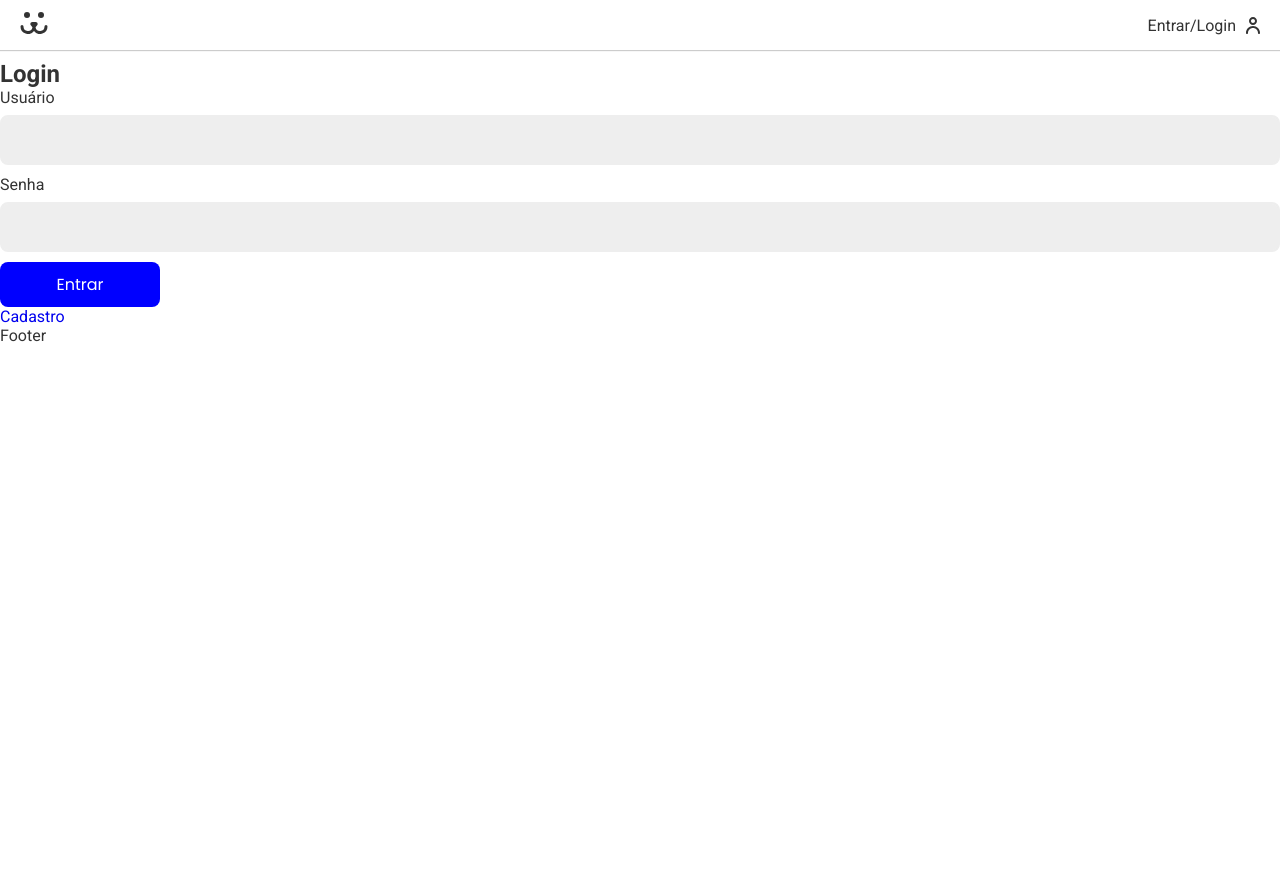
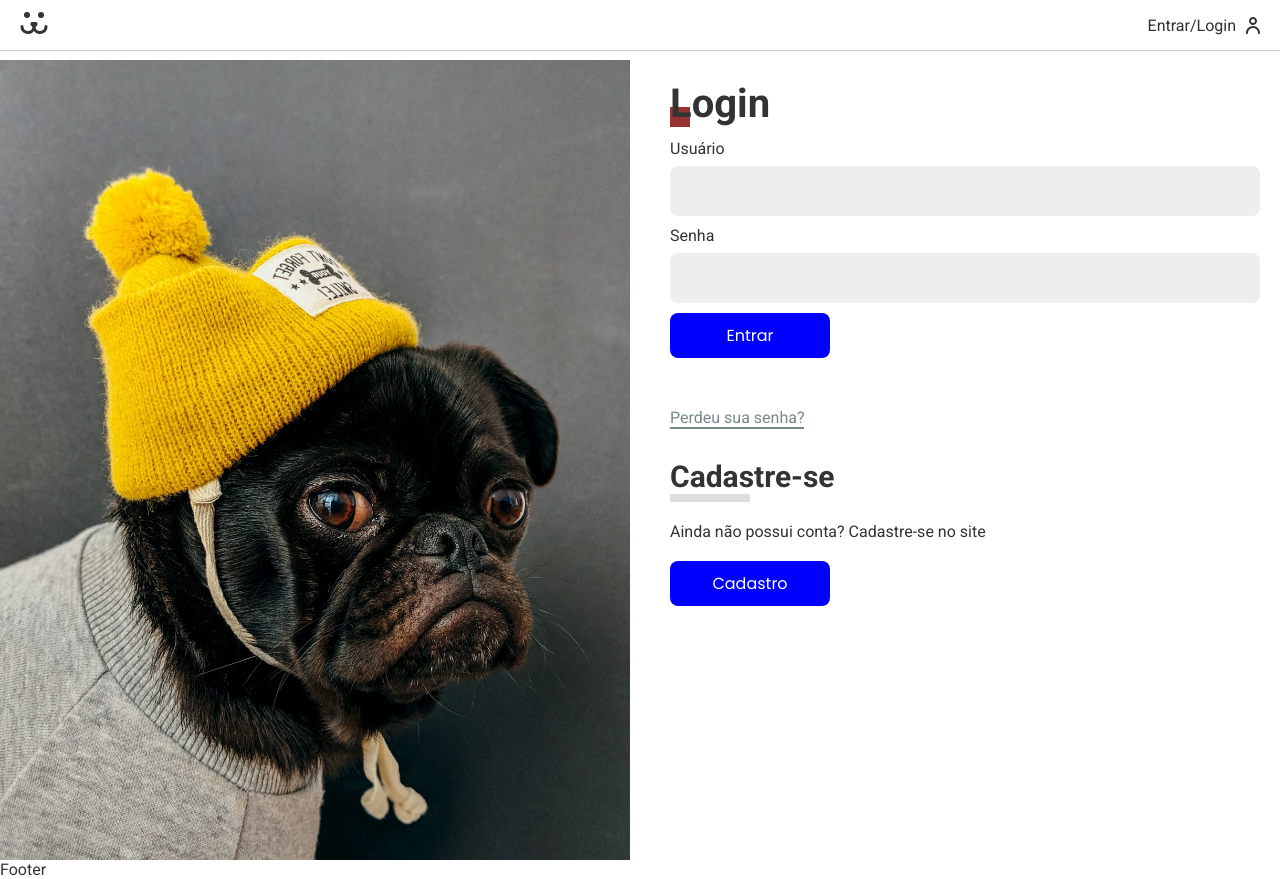
Before and after one commit to laecio22/projeto-dogs, a React (Vite) app in the folder projetoDogs/: page /login in a window 1280 px wide. Before the commit the page ends 800 px from the top, so only its background shows below. Built offline with nearby package versions, Linux system fonts and the light colour scheme.

Commit message:
style:finalização  estilização  componente de  login

```diff
--- a/projetoDogs/src/components/Login/Login.tsx
+++ b/projetoDogs/src/components/Login/Login.tsx
@@ -5,13 +5,14 @@ import LoginForgetPassword from "./LoginForgetPassword/LoginForgetPassword"
 import LoginResetPassword from "./LoginResetPassword/LoginResetPassword"
 import { useContext } from "react"
 import {UserContext} from '../../contexts/UserContext'
-
+import { SectionRoutesForm, ContainerRoutesLogin } from "./style"
 
 const Login = () => {
   const {login} = useContext(UserContext)
   if (login === true) return <Navigate to="/conta"/>
   return (
-    <div>
+    <SectionRoutesForm>
+      <ContainerRoutesLogin>
       <Routes>
          <Route path="/" element={<LoginForm/>} />
          <Route path="criar" element={<LoginCreate/>}/>
@@ -19,7 +20,9 @@ const Login = () => {
          <Route path="esqueceu-senha" element={<LoginForgetPassword/>}/>
       </Routes>
 
-      </div>
+      </ContainerRoutesLogin>
+
+      </SectionRoutesForm>
   )
 }
 
--- a/projetoDogs/src/components/Login/LoginForm/LoginForm.tsx
+++ b/projetoDogs/src/components/Login/LoginForm/LoginForm.tsx
@@ -4,6 +4,8 @@ import Input from "../../Forms/Input/Input";
 import useForm from "../../../hooks/useForm";
 import { useContext } from "react";
 import { UserContext } from "../../../contexts/UserContext";
+import { TitleForm, SectionLoginForm, Form } from "./style";
+import Error from "../../../helper/Error";
 
 const LoginForm = () => {
   const username = useForm();
@@ -20,16 +22,29 @@ const LoginForm = () => {
   };
 
   return (
-    <section>
-      <form onSubmit={submitUser}>
-        <h2>Login</h2>
+    <SectionLoginForm>
+      <Form onSubmit={submitUser}>
+        <TitleForm>Login</TitleForm>
         <Input type="text" name="username" label="Usuário" {...username} />
         <Input type="password" name="password" label="Senha" {...password} />
-        {loading ? (  <Button disabled>Carregando</Button>): (  <Button>Entrar</Button>)}
-        {error && <p>{error}</p>}
-      </form>
-      <Link to={"/login/criar"}>Cadastro</Link>
-    </section>
+        {loading ? (
+          <Button disabled>Carregando</Button>
+        ) : (
+          <Button>Entrar</Button>
+        )}
+        {error && <Error error={error} />}
+      </Form>
+      <Link to={"esqueceu-senha"} className="perdeu">
+        Perdeu sua senha?
+      </Link>
+      <div className="cadastro">
+        <h2 className="subtitle">Cadastre-se</h2>
+        <p>Ainda não possui conta? Cadastre-se no site</p>
+        <Link to={"/login/criar"}>
+          <Button>Cadastro</Button>
+        </Link>
+      </div>
+    </SectionLoginForm>
   );
 };
 
--- a/projetoDogs/src/components/Login/LoginForm/style.ts
+++ b/projetoDogs/src/components/Login/LoginForm/style.ts
@@ -0,0 +1,76 @@
+import { keyframes, styled } from "styled-components";
+
+const animationLeft = keyframes`
+   from {
+       opacity: 0;
+       transform: translateX(-20px);
+   }
+
+   to {
+    opacity: 1;
+    transform: initial;
+   }
+`;
+
+export const SectionLoginForm = styled.section`
+  animation: ${animationLeft} 0.3s forwards;
+  .perdeu {
+    color: #778888;
+    padding: 1rem 0;
+    display: inline-block;
+  }
+
+  .perdeu::after {
+    content: "";
+    width: 100%;
+    background: currentColor;
+    display: block;
+    height: 0.2rem;
+
+    }
+
+  .subtitle {
+    margin-top: 1rem;
+    font-size:3rem;
+  }
+
+  .subtitle::after {
+    content:'';
+    display: block;
+    width: 8rem;
+    height: 0.8rem;
+    background: #ddd;
+  }
+
+  .cadastro {
+    margin-top: 2rem;
+  }
+
+  .cadastro p {
+    margin-bottom: 2rem;
+    margin-top: 2rem;
+  }
+`;
+
+export const Form = styled.form`
+  margin-bottom: 4rem;
+`;
+export const TitleForm = styled.h2`
+  font-size: 4rem;
+  font-family: "Roboto";
+  position: relative;
+  margin-bottom: 1.2rem;
+  z-index: 1;
+
+  &::before {
+    content: "";
+    width: 20px;
+    height: 20px;
+    background-color: #933;
+    display: inline-block;
+    position: absolute;
+    left: 0;
+    bottom: 0;
+    z-index: -1;
+  }
+`;
--- a/projetoDogs/src/components/Login/style.ts
+++ b/projetoDogs/src/components/Login/style.ts
@@ -0,0 +1,33 @@
+import styled from "styled-components";
+import imageLogin from "../../assets/login.jpg";
+
+export const SectionRoutesForm = styled.section`
+  display: grid;
+  grid-template-columns: 1fr 1fr;
+  min-height: 100vh;
+  gap: 2rem;
+
+  &::before {
+    content: "";
+    display: block;
+    background: url(${imageLogin}) no-repeat center center;
+    background-size: cover;
+  }
+
+  @media screen and (max-width: 50rem) {
+    grid-template-columns: 1fr;
+
+    &::before {
+      display: none;
+    }
+  }
+`;
+
+export const ContainerRoutesLogin = styled.div`
+  max-width: 80rem;
+  padding: 2rem;
+
+  @media screen and (max-width: 50rem) {
+    max-width: 100%;
+  }
+`;
--- /dev/null
+++ b/projetoDogs/src/helper/Error.tsx
@@ -0,0 +1,11 @@
+
+const Error = ({error}) => {
+  if(!error) return null
+  return (
+    <div style={{margin:'1rem 0' ,color:'#a10'}}>
+        {error}
+    </div>
+  )
+}
+
+export default Error
```
